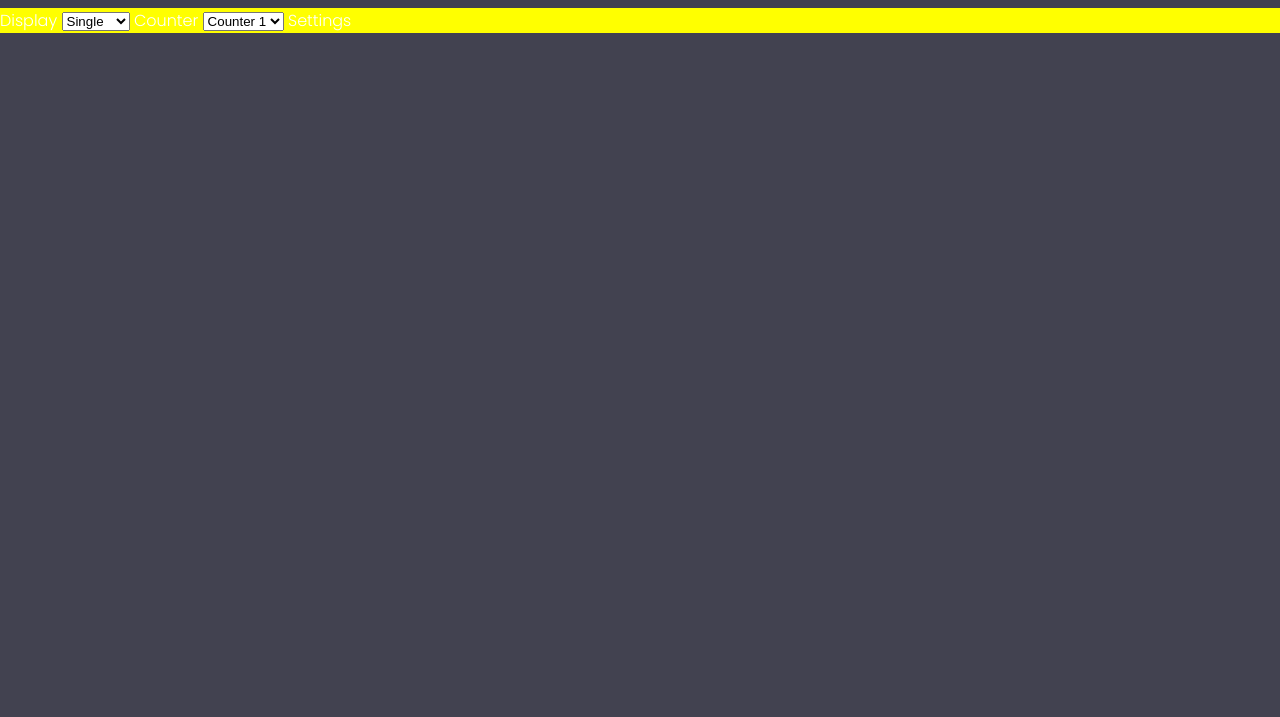
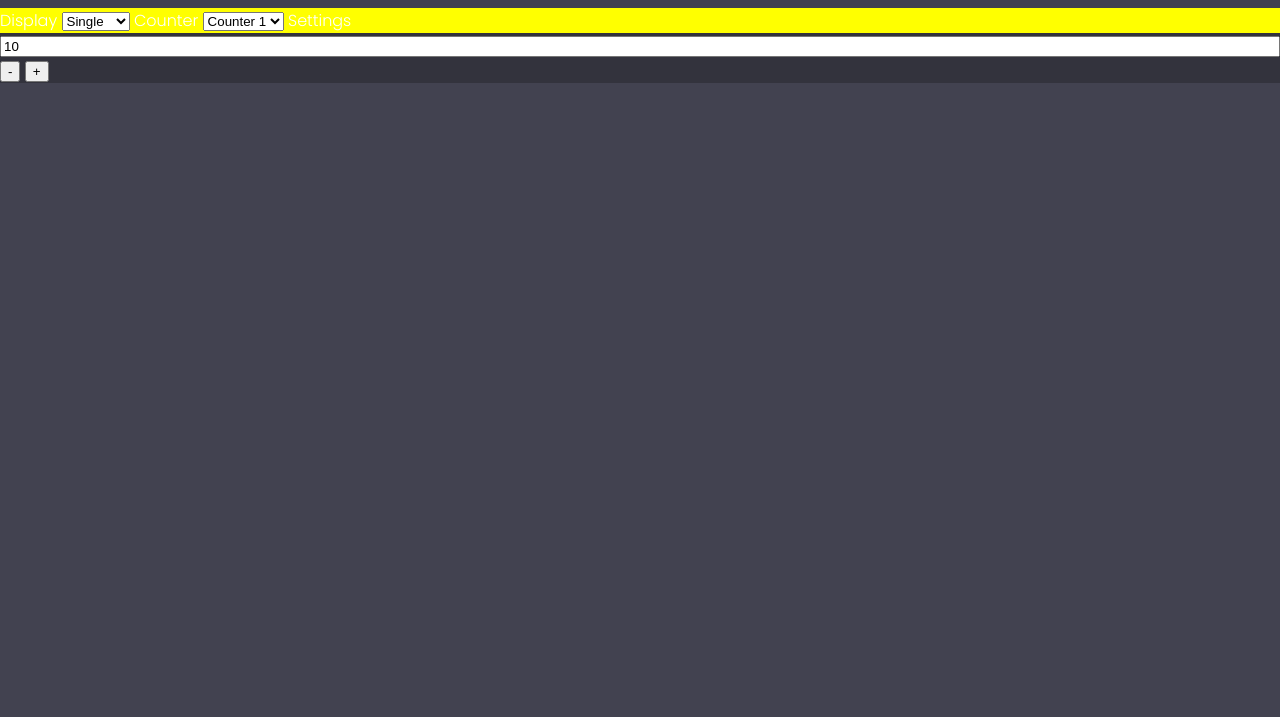
Before and after one commit to OlebogengRasebitse/IWA1, a plain HTML site: page index.html in a window 1280 px wide. Shown: the part 83-800 px from the top of the page. Drawn offline with Linux system fonts and the light colour scheme.

Commit message:
Added counter value and counter button

```diff
--- a/index.html
+++ b/index.html
@@ -35,6 +35,11 @@
     <label>Settings</label>
 
 </aside>
+<main class="counter">
+    <input class="counter_value" readonly value="10">
+    <button class="counter_button">-</button>
+    <button class="counter_button">+</button>
+</main>
     <div></div>
 <footer></footer>
 </body>
--- a/styles.css
+++ b/styles.css
@@ -34,3 +34,7 @@ body {
 .counter {
     background: var(--color-dark-grey);
 }
+
+.counter_value {
+    width: 100%;
+}
```
